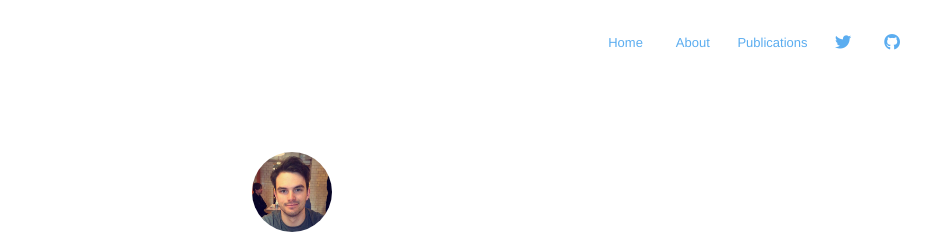
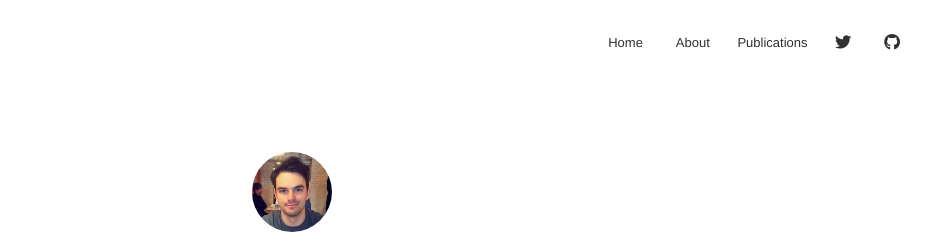
Before and after one commit to astrophpeter/astrophpeter.github.io, a Jekyll site: the page built from index.html, in a window 1280 px wide. Shown: the top 234 px of the page, without its empty margins (348-1279 px from the left). Built offline with Jekyll 4.4.1, drawn with Linux system fonts in a browser that asks for light colours; nearby versions of some CDN libraries; the list of posts is cut into pages by our own code.

Commit message:
Update style.css

```diff
--- a/assets/css/style.css
+++ b/assets/css/style.css
@@ -125,7 +125,7 @@ nav.main-nav a {
 	top: 8px;
 	right: 6px;
 	padding: 8px 12px;
-	color: #5badf0;
+	color: #303030;
 	font-size: 13px;
 	/*font-weight: bold;*/
 	line-height: 1.35;
@@ -133,7 +133,7 @@ nav.main-nav a {
 
 }
 nav.main-nav a.cta {
-	background: #5badf0;
+	background: #303030;
 	color: #fff;
 	margin-left: 12px;
 }
```
